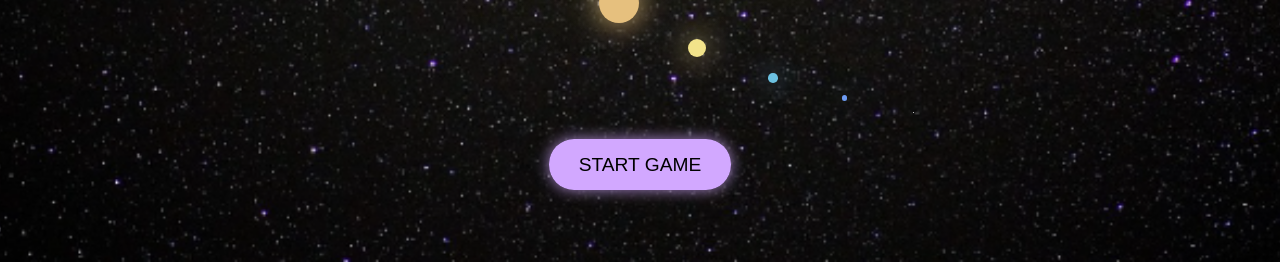
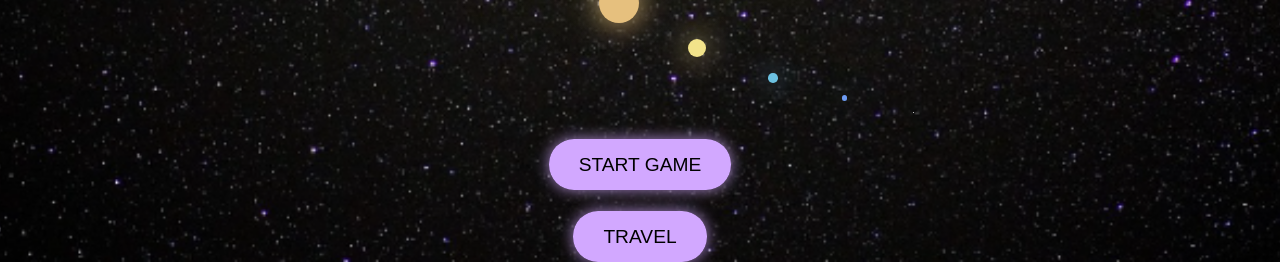
Before and after one commit to Aditya-Codes-247/nasa, a FastAPI app: page / in a window 1280 px wide. Shown: the part 948-1210 px from the top of the page. Run offline with FastAPI, Linux system fonts and the light colour scheme.

Commit message:
Update index.html

```diff
--- a/templates/index.html
+++ b/templates/index.html
@@ -48,6 +48,9 @@
   <div class="start-button-container">
     <a href="{{ url_for('start_game') }}" class="start-button">Start Game</a>
   </div>
+  <div class="start-button-container">
+    <a href="{{ url_for('start_game') }}" class="start-button">Travel </a>
+  </div>
 
   <!-- Link to the JS file -->
   <script src="{{ url_for('static', path='js/script.js') }}"></script>
```
